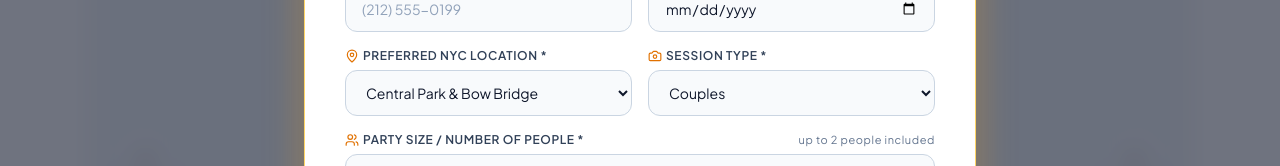
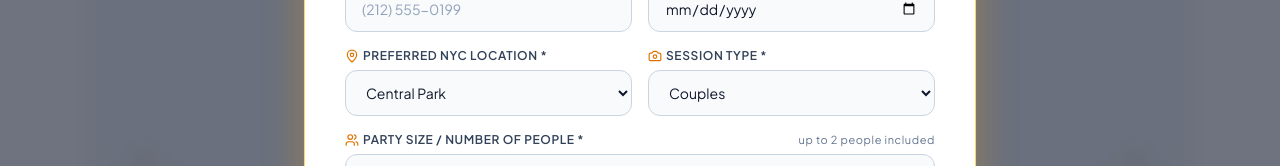
Before and after one commit to superjeffc/photography, a React (Vite) app: page / in a window 1280 px wide. Both pictures are taken after a click on the button "BOOK SESSION". Shown: the part 292-458 px from the top of the page. Built offline with nearby package versions, Linux system fonts and the light colour scheme; a web font is replaced by a local one.

Commit message:
Simplify location dropdown option names in BookingModal

```diff
--- a/src/components/BookingModal.tsx
+++ b/src/components/BookingModal.tsx
@@ -241,12 +241,12 @@ export const BookingModal: React.FC<BookingModalProps> = ({
                     onChange={(e) => setFormData({ ...formData, location: e.target.value })}
                     className="w-full px-4 py-3 rounded-xl bg-slate-50 border border-slate-300 text-slate-900 text-sm focus:outline-none focus:border-amber-500 focus:ring-2 focus:ring-amber-500/20 focus:bg-white transition-colors"
                   >
-                    <option value="Central Park & Bow Bridge">Central Park & Bow Bridge</option>
-                    <option value="SoHo Cast-Iron District">SoHo Cast-Iron District (Manhattan)</option>
-                    <option value="Brooklyn Bridge Walkway">Brooklyn Bridge Walkway (Sunrise)</option>
-                    <option value="DUMBO & Washington St">DUMBO & Washington St (Brooklyn)</option>
-                    <option value="Gantry Plaza State Park">Gantry Plaza State Park (Queens Waterfront)</option>
-                    <option value="Times Square Plaza (Daylight)">Times Square Plaza (Daylight)</option>
+                    <option value="Central Park">Central Park</option>
+                    <option value="SoHo">SoHo</option>
+                    <option value="Brooklyn Bridge">Brooklyn Bridge</option>
+                    <option value="DUMBO">DUMBO</option>
+                    <option value="Gantry Plaza State Park">Gantry Plaza State Park</option>
+                    <option value="Times Square">Times Square</option>
                     <option value="Custom NYC Location">Custom NYC Location / Studio</option>
                   </select>
                 </div>
```
